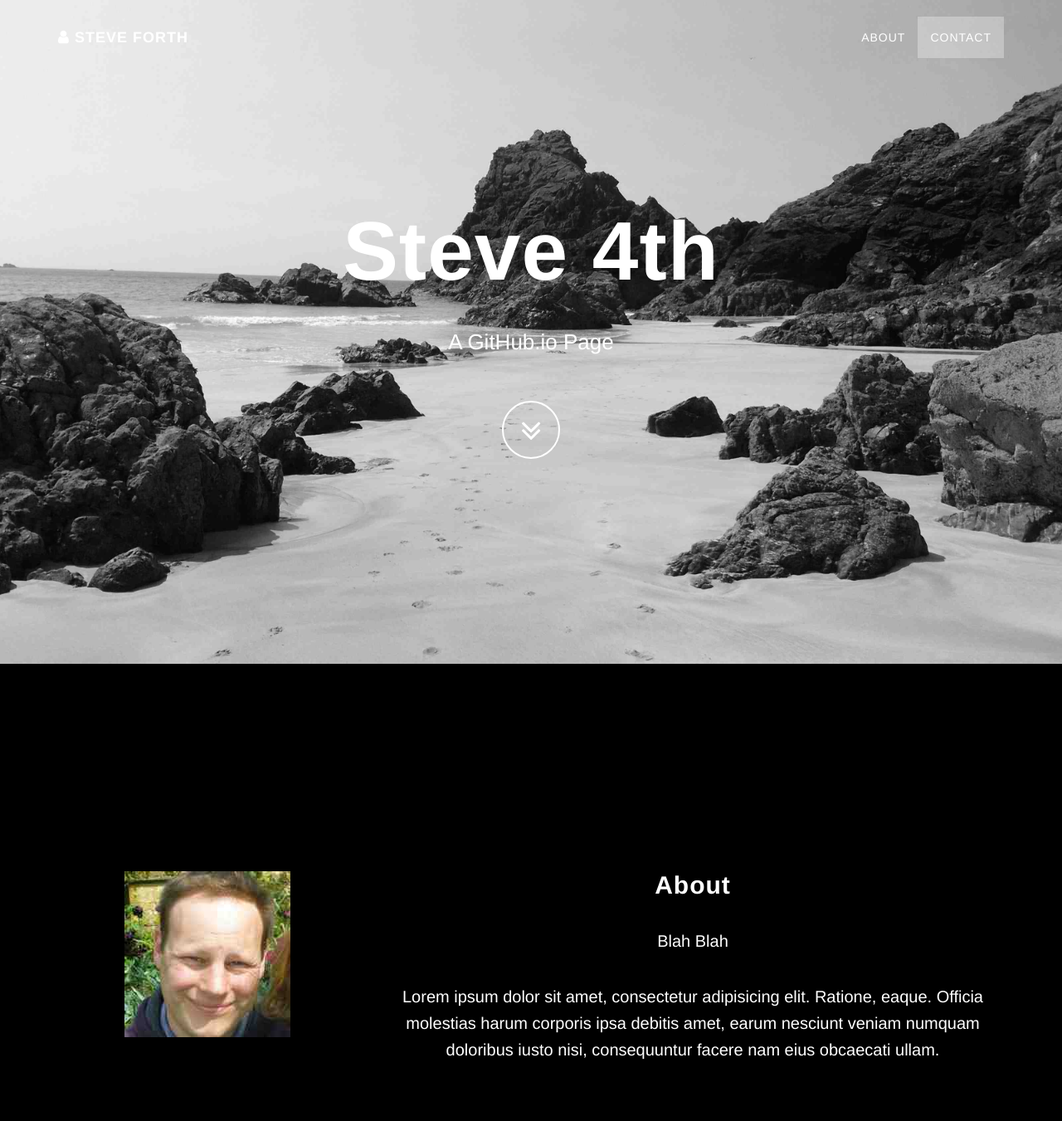
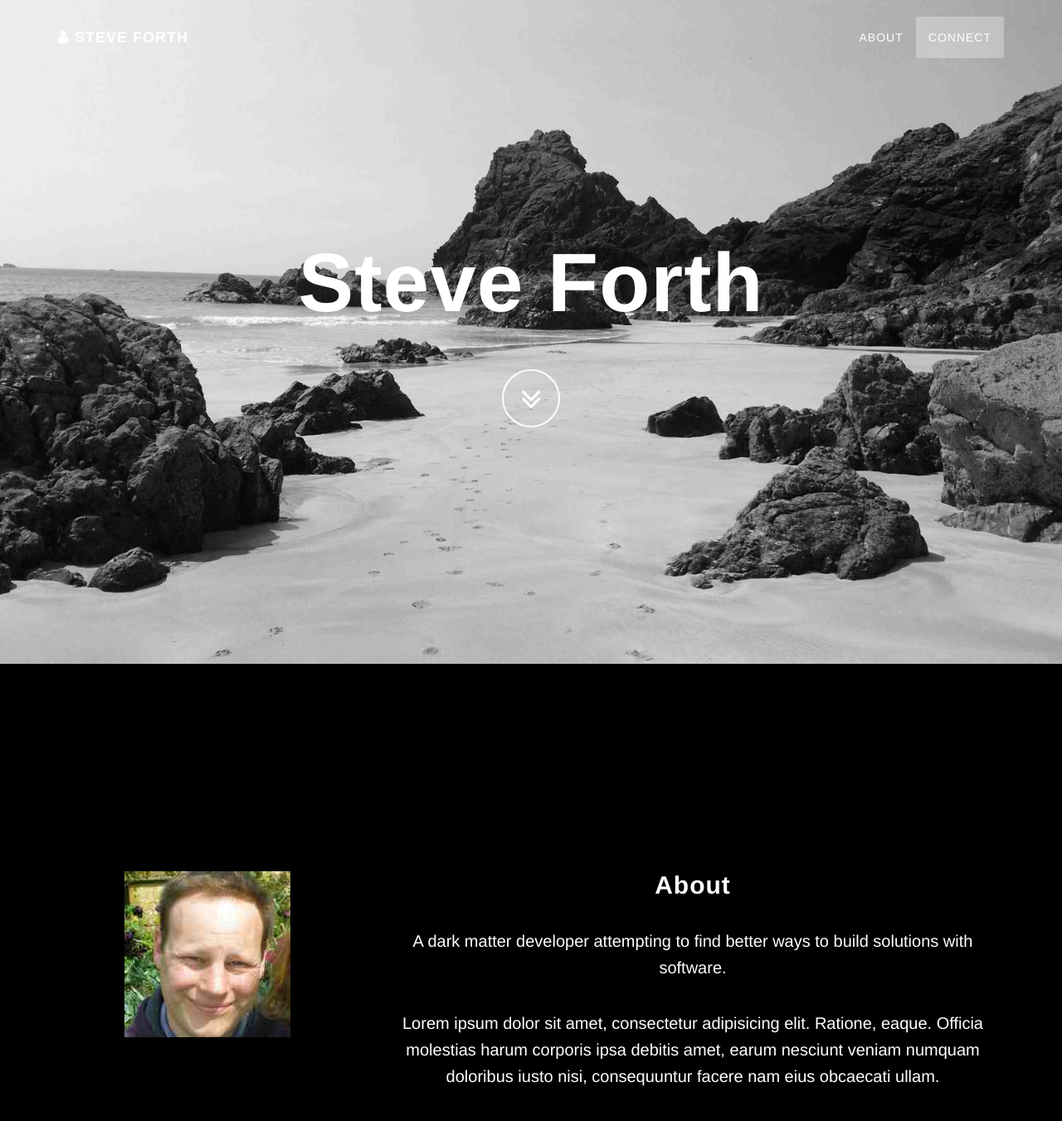
Before and after one commit to Steve4th/Steve4th.github.io, a website: page index.html in a window 1280 px wide. Shown: the top 1351 px of the page at 83% size. Drawn offline with nearby package versions, Linux system fonts and the light colour scheme.

Commit message:
Contact changed to connect

```diff
--- a/index.html
+++ b/index.html
@@ -35,7 +35,7 @@
                             <a class="page-scroll" href="#about">About</a>
                         </li>
                         <li>
-                            <a class="page-scroll" href="#contact">Contact</a>
+                            <a class="page-scroll" href="#connect">Connect</a>
                         </li>
                     </ul>
                 </div>
@@ -49,8 +49,8 @@
 	            <div class="container">
 	                <div class="row">
 	                    <div class="col-md-8 col-md-offset-2">
-	                        <h1 class="brand-heading">Steve 4th</h1>
-	                        <p class="intro-text">A GitHub.io Page</p>
+	                        <h1 class="brand-heading">Steve Forth</h1>
+	                        <!--<p class="intro-text">A GitHub.io Page</p>-->
 	                        <a href="#about" class="btn btn-circle page-scroll">
 	                            <i class="fa fa-angle-double-down animated"></i>
 	                        </a>
@@ -67,16 +67,16 @@
                 </div>
                 <div class="col-lg-8">
                     <h2>About</h2>
-                    <p>Blah Blah</p>
+                    <p>A dark matter developer attempting to find better ways to build solutions with software.</p>
                     <p> Lorem ipsum dolor sit amet, consectetur adipisicing elit. Ratione, eaque. Officia molestias harum corporis ipsa debitis amet, earum nesciunt veniam numquam doloribus iusto nisi, consequuntur facere nam eius obcaecati ullam.</p>
                 </div>
             </div>
         </section>
 
-        <section id="contact" class="container content-section text-center">
+        <section id="connect" class="container content-section text-center">
             <div class="row">
                 <div class="col-lg-8 col-lg-offset-2">
-                    <h2>Contact</h2>
+                    <h2>Connect</h2>
                     <p>Feel free to contact me via any of the various methods below</p>
 
                     <ul class="list-inline banner-social-buttons">
```
